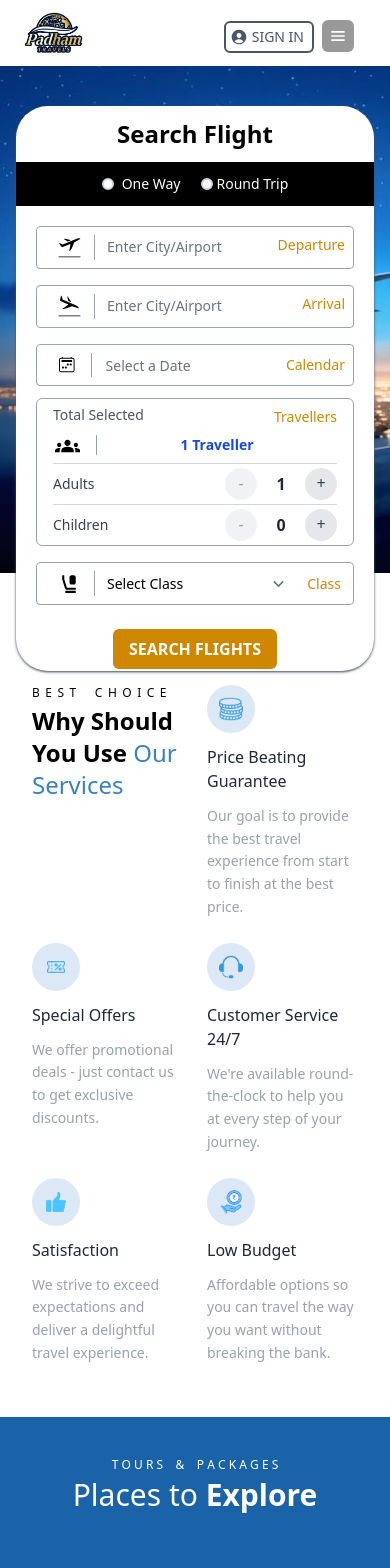
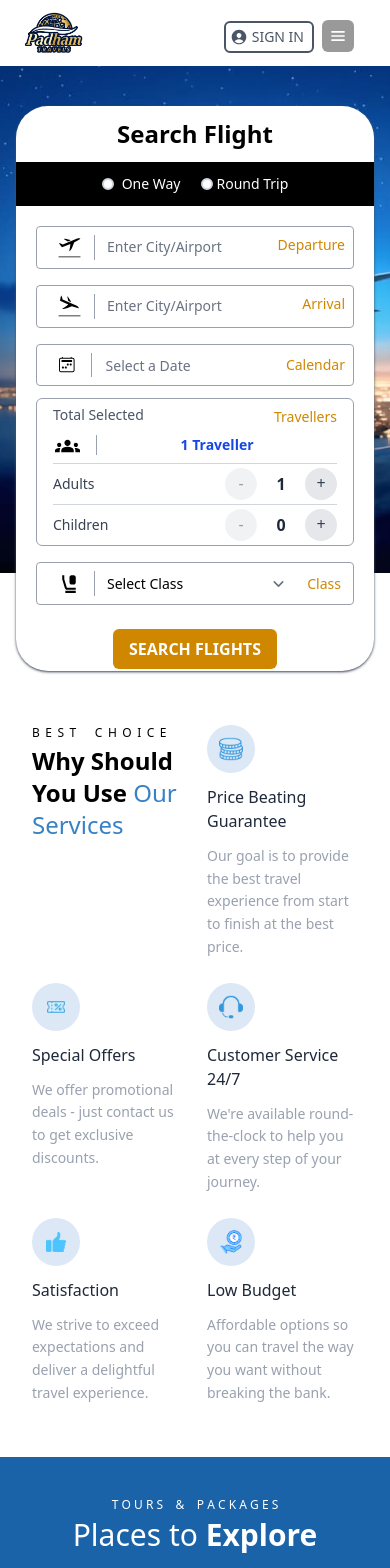
Before and after one commit to Vinod280201/PadhamTravels, a React (Vite) app: page / in a window 390 px wide. Shown: the top 1568 px of the page. Built offline with nearby package versions, Linux system fonts and the light colour scheme.

Commit message:
Adjusted margin top for smallr devices in services comp

```diff
--- a/src/components/Services.jsx
+++ b/src/components/Services.jsx
@@ -6,7 +6,7 @@ import IndianRupeeImage from '../assets/rupee.png'
 
 export const Services = () => {
   return (
-    <div className="w-full mt-20 mb-5 lg:px-25 py-8 px-8 md:px-8 ">
+    <div className="w-full mt-30 md:mt-20 mb-5 lg:px-25 py-8 px-8 md:px-8 ">
 
       {/* grid: 2 columns on small/medium, 3 on large */}
       <div className="grid grid-cols-2 md:grid-cols-2 lg:grid-cols-3 lg:ml-30 gap-6 md:gap-8">
```
